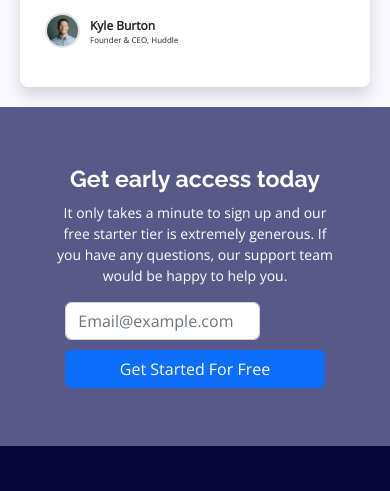
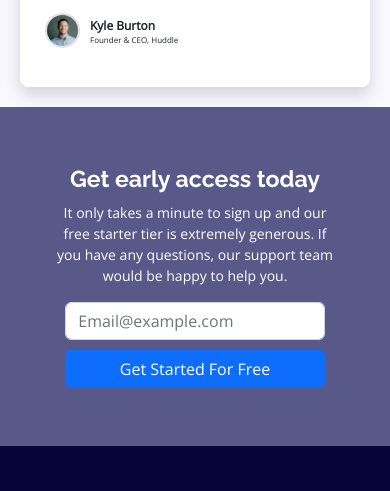
Before and after one commit to melkhateeb193/fylo-landing-page-with-two-column-layout-master, a plain HTML site: page index.html in a window 390 px wide. Shown: the part 1542-2033 px from the top of the page. Drawn offline with nearby package versions, Linux system fonts and the light colour scheme.

Commit message:
first commit

```diff
--- a/css/style.css
+++ b/css/style.css
@@ -265,4 +265,7 @@ li:hover {
     .headerP.pe-5 {
         margin: 20px 0 !important;
     }
+    #emailInput2  {
+        width: 100% !important;
+    }
 }
```
